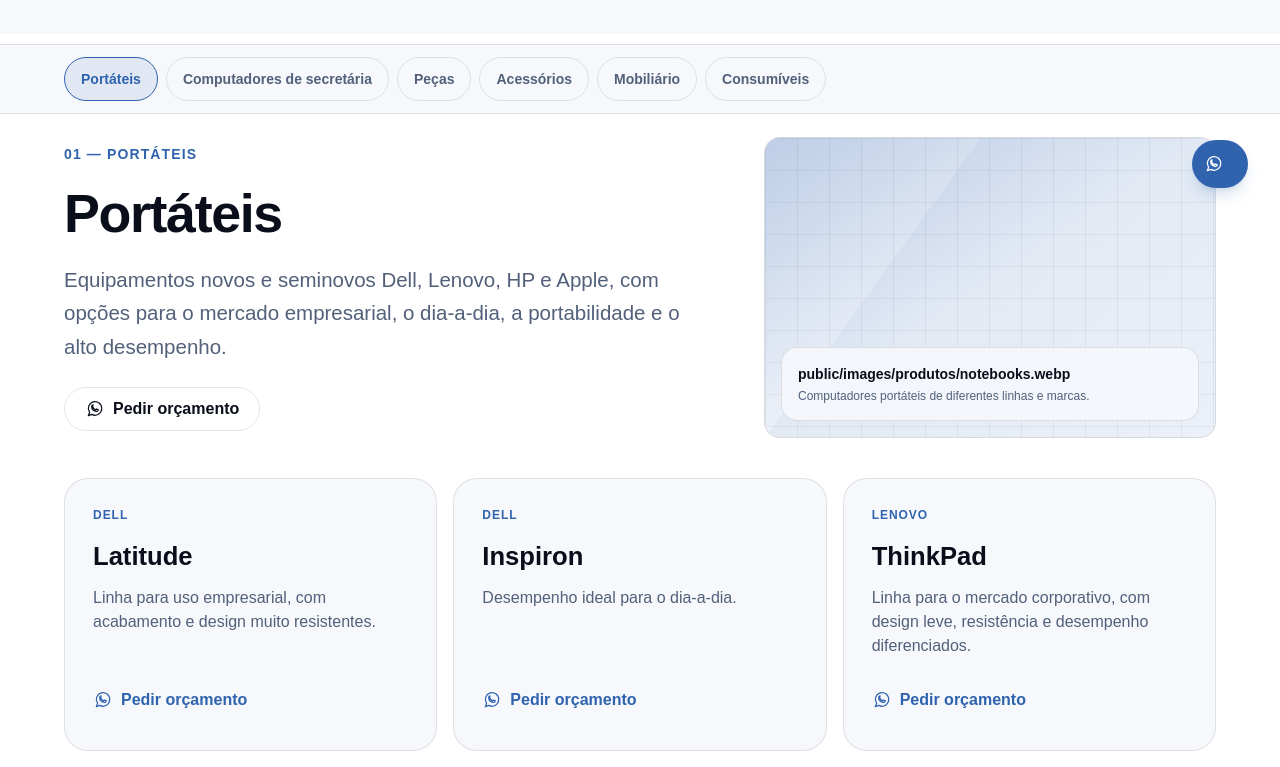
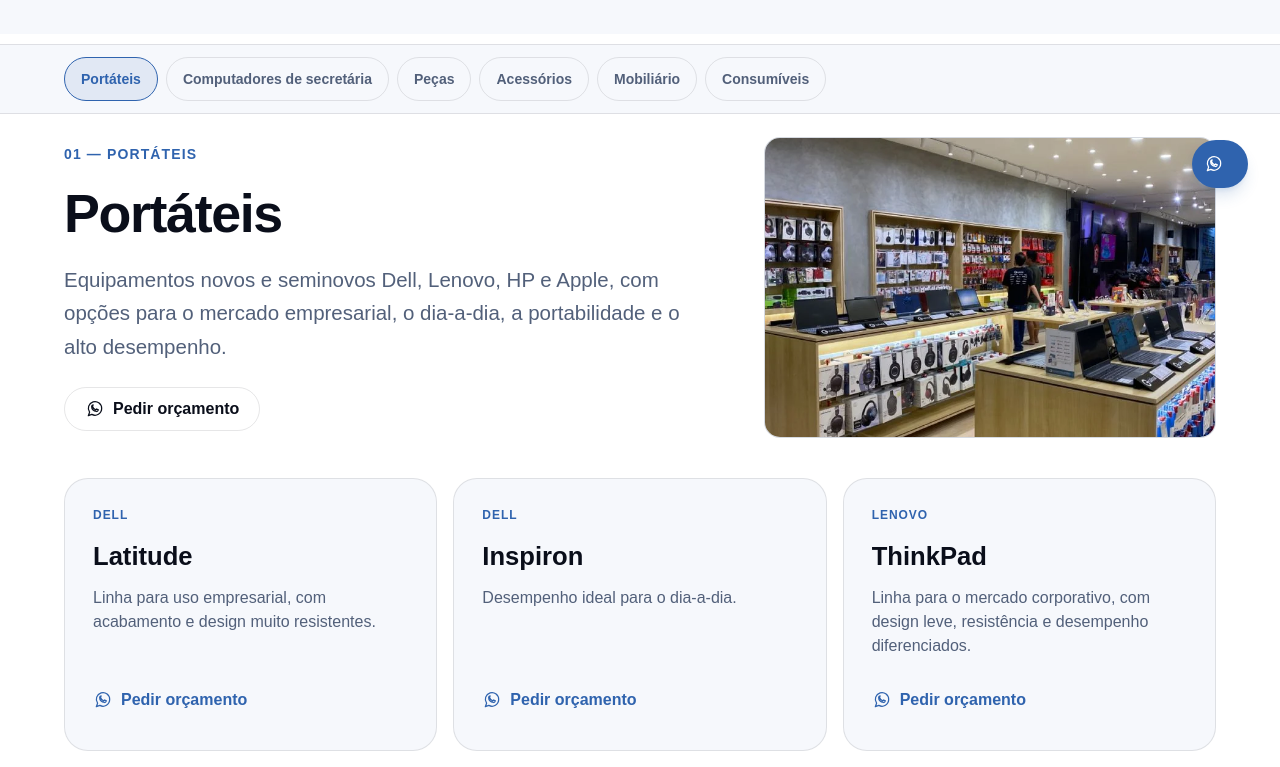
Before and after one commit to elyqueta/ns2_site, an Angular app: page /produtos in a window 1280 px wide. Shown: the part 580-1347 px from the top of the page. Built offline with nearby package versions, Linux system fonts and the light colour scheme.

Commit message:
feat(fase-05): imagens reais nas categorias de produtos e guia de fotografia

```diff
--- a/src/app/pages/produtos/produtos.html
+++ b/src/app/pages/produtos/produtos.html
@@ -72,6 +72,7 @@
             class="lg:col-span-5"
             [alt]="category.imagem.alt | localized"
             [expectedFile]="category.imagem.ficheiroEsperado | localized"
+            [src]="category.imagemSrc"
           />
         </div>
 
--- a/src/app/pages/produtos/produtos.ts
+++ b/src/app/pages/produtos/produtos.ts
@@ -61,6 +61,7 @@
       ...category,
       ordemLabel: category.ordem.toString().padStart(2, '0'),
       whatsappUrl: this.whatsapp.createWhatsappUrl(this.i18n.text(category.mensagemWhatsApp)),
+      imagemSrc: `/images/produtos/${category.imagem.ficheiroEsperado.pt.split('/').pop()}`,
       destaques: category.destaques.map((item) => ({
         ...item,
         whatsappUrl: this.whatsapp.createWhatsappUrl(this.i18n.text(item.mensagemWhatsApp)),
```
Also changed, not shown: 2 other files (tests, documents, lock files or other folders).
